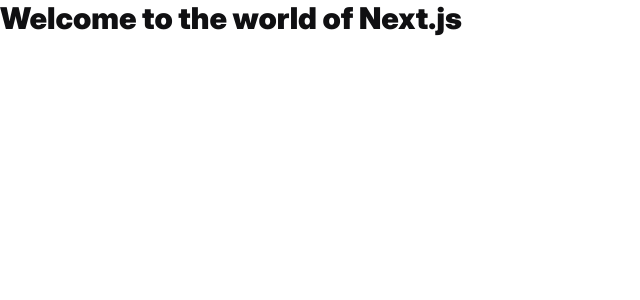
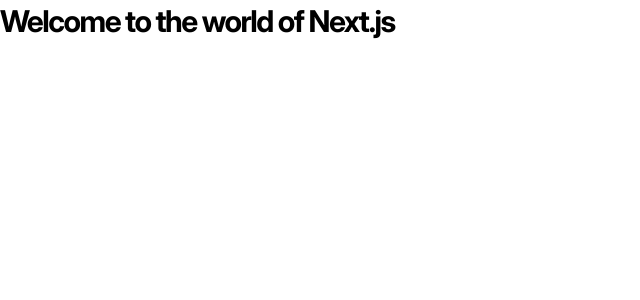
Before and after one commit to fosware/devflow, a Next.js app: page / in a window 1280 px wide. Shown: the top 300 px of the page, without its empty margins (0-640 px from the left). Built offline with nearby package versions, Linux system fonts and the light colour scheme.

Commit message:
Set up the theme

```diff
--- a/app/layout.tsx
+++ b/app/layout.tsx
@@ -1,5 +1,6 @@
 import type { Metadata } from "next";
 import localFont from "next/font/local";
+import { ThemeProvider } from "next-themes";
 import React from "react";
 import "./globals.css";
 
@@ -28,11 +29,18 @@
   children: React.ReactNode;
 }>) {
   return (
-    <html lang="en">
+    <html lang="en" suppressHydrationWarning>
       <body
         className={`${inter.className} ${spaceGrotesk.variable} antialiased`}
       >
-        {children}
+        <ThemeProvider
+          attribute="class"
+          defaultTheme="system"
+          enableSystem
+          disableTransitionOnChange
+        >
+          {children}
+        </ThemeProvider>
       </body>
     </html>
   );
--- a/app/page.tsx
+++ b/app/page.tsx
@@ -1,8 +1,6 @@
 const Home = () => (
   <>
-    <h1 className="text-3xl font-black text-dark-500">
-      Welcome to the world of Next.js
-    </h1>
+    <h1 className="h1-bold">Welcome to the world of Next.js</h1>
   </>
 );
 
--- a/package.json
+++ b/package.json
@@ -13,6 +13,7 @@
     "eslint-config-standard": "^17.1.0",
     "eslint-plugin-tailwindcss": "^3.17.5",
     "next": "15.0.2",
+    "next-themes": "^0.4.3",
     "prettier": "^3.3.3",
     "react": "19.0.0-rc-02c0e824-20241028",
     "react-dom": "19.0.0-rc-02c0e824-20241028"
@@ -27,5 +28,10 @@
     "postcss": "^8",
     "tailwindcss": "^3.4.1",
     "typescript": "^5"
+  },
+  "packageManager": "npm@10.9.0",
+  "overrides": {
+    "react": "$react",
+    "react-dom": "$react-dom"
   }
 }
```
Also changed, not shown: context/Theme.tsx (added, +11 -0 lines), 1 other file (tests, documents, lock files or other folders).
